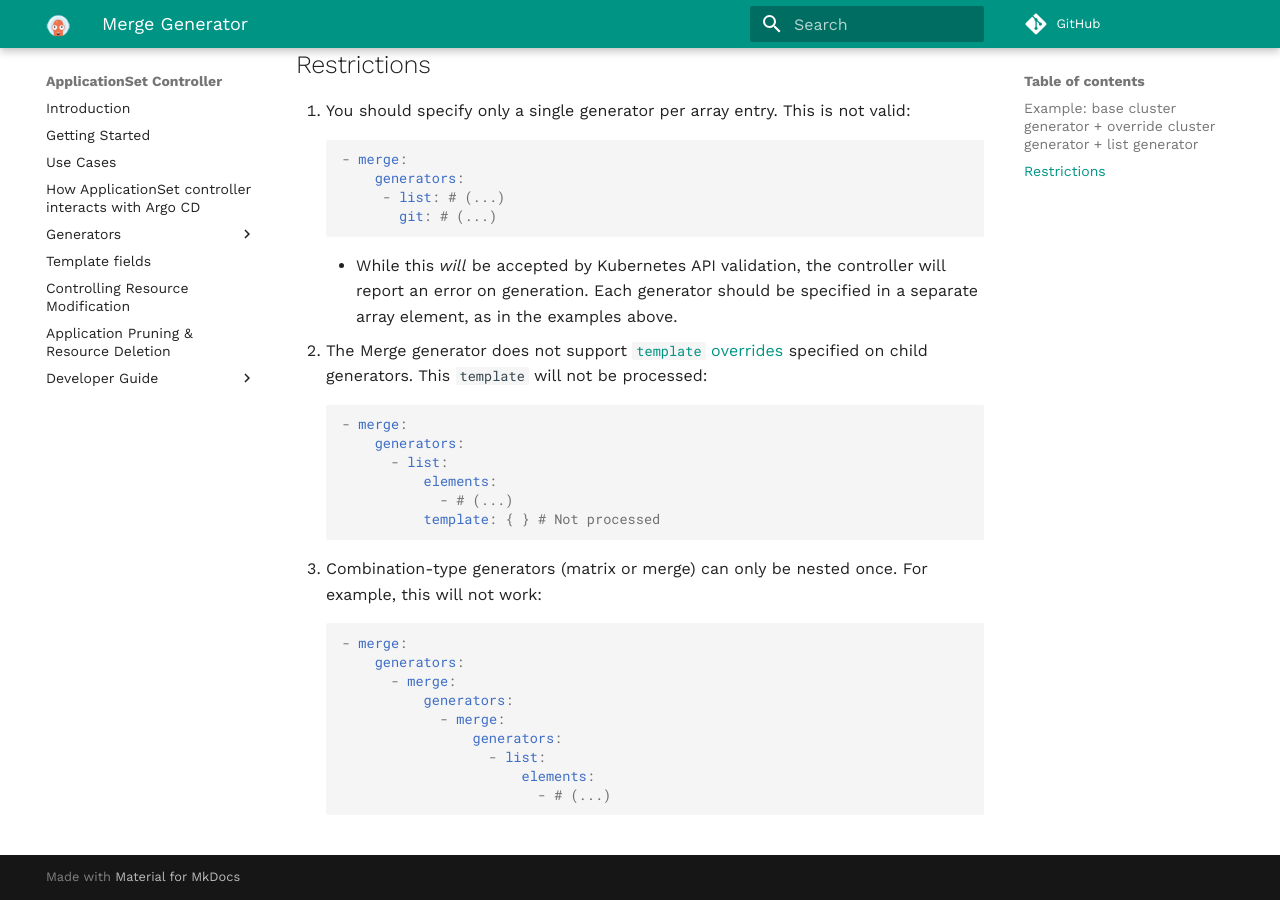
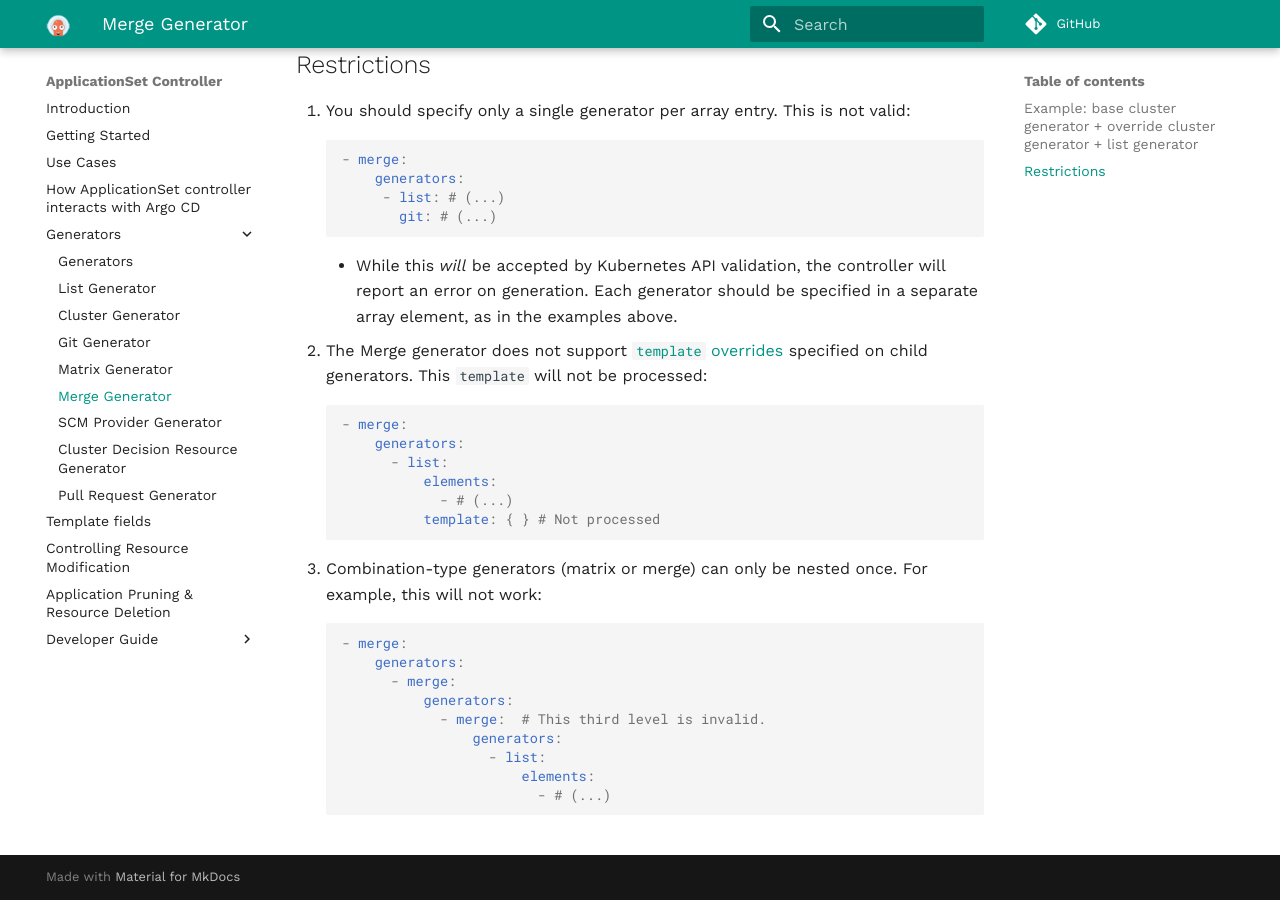
Before and after one commit to argoproj/applicationset, an MkDocs documentation site: the page built from docs/Generators-Merge.md, in a window 1280 px wide and 900 px high, scrolled down 2669 px. Built offline with MkDocs 1.6.1 and Material for MkDocs 9.7.7, drawn with Linux system fonts in a browser that asks for light colours; comment, search, counter and statistics services are not loaded.

Commit message:
more docs
Signed-off-by: Michael Crenshaw <michael@crenshaw.dev>

```diff
--- a/docs/Generators-Merge.md
+++ b/docs/Generators-Merge.md
@@ -136,7 +136,7 @@ When merged with the updated base parameters, the `values.redis` value for the p
     generators:
       - merge:
           generators:
-            - merge:
+            - merge:  # This third level is invalid.
                 generators:
                   - list:
                       elements:
--- a/mkdocs.yml
+++ b/mkdocs.yml
@@ -32,6 +32,7 @@ nav:
     - Generators-Cluster.md
     - Generators-Git.md
     - Generators-Matrix.md
+    - Generators-Merge.md
     - Generators-SCM-Provider.md
     - Generators-Cluster-Decision-Resource.md
     - Generators-Pull-Request.md
```
Also changed, not shown: CONTRIBUTING.md (added, +9 -0 lines), 1 other file.
